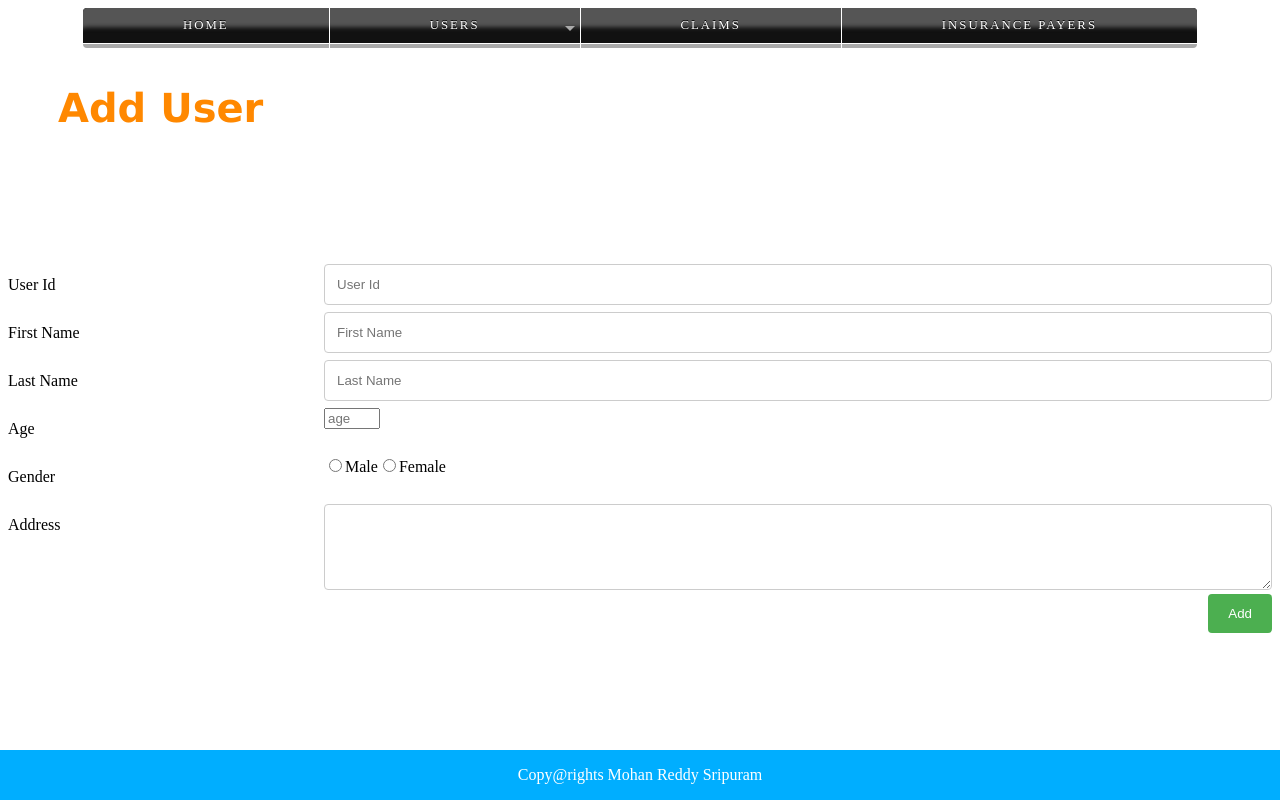
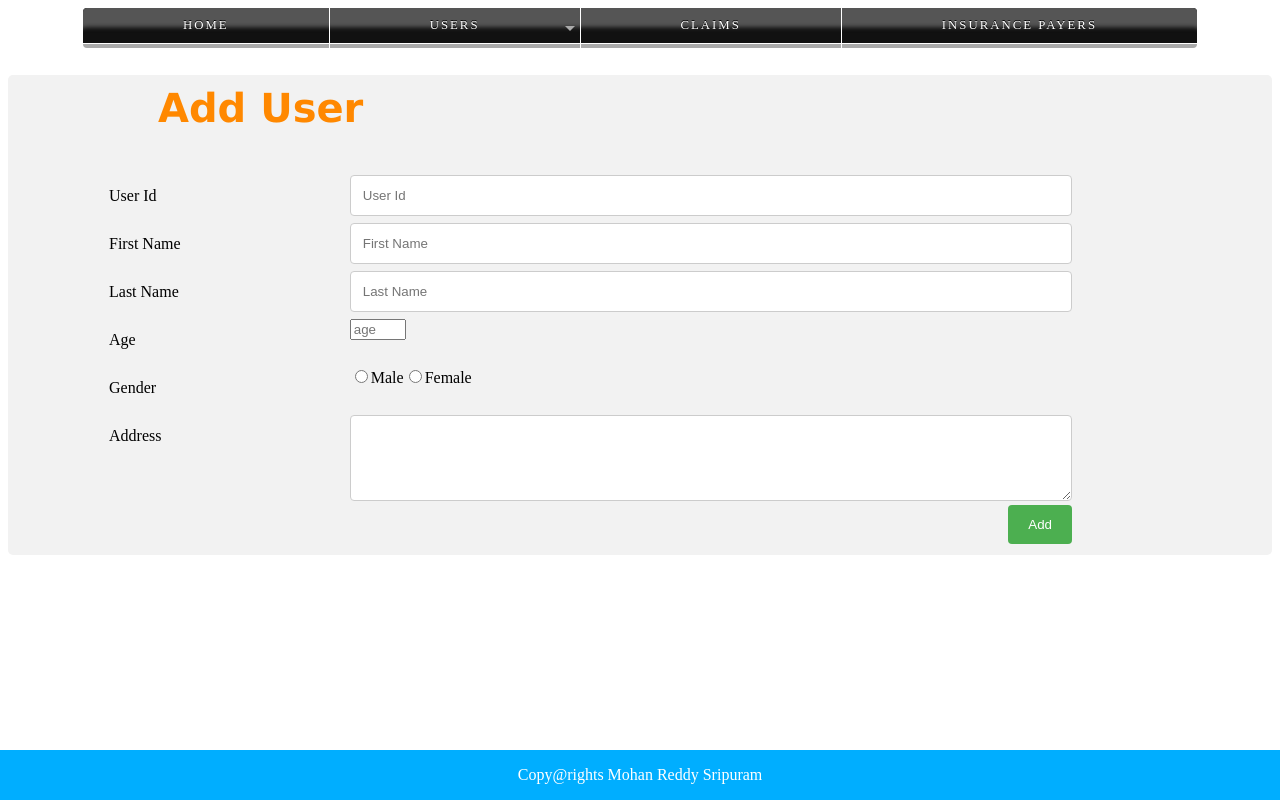
Before and after one commit to mohanreddycse580/completedTask, a React (Create React App) app: page /add in a window 1280 px wide. Built offline with nearby package versions, Linux system fonts and the light colour scheme.

Commit message:
updated Code
Updated Code

```diff
--- a/src/styles.css
+++ b/src/styles.css
@@ -3,7 +3,7 @@
   text-align: center;
 }
 .homescreen {
-  padding: 100px 100px 700px 300px;
+  padding: 100px 100px 500px 300px;
 
   text-align: center;
   background-image: url("suncorp.png");
--- a/src/user/AddUser.css
+++ b/src/user/AddUser.css
@@ -4,7 +4,7 @@ h1 {
   color: rgb(255, 136, 0);
   font-family: verdana;
   font-size: 250%;
-  padding: 10px 10px 100px 50px;
+  padding: 10px 10px 10px 50px;
 }
 * {
   box-sizing: border-box;
@@ -40,9 +40,12 @@ input[type="submit"]:hover {
 .container {
   border-radius: 5px;
   background-color: #f2f2f2;
-  padding: 100px;
+  padding: 0px 100px 10px 100px;
 }
 
+form {
+  padding: 1px 100px 1px 1px;
+}
 .col-25 {
   float: left;
   width: 25%;
--- a/src/user/AddUser.js
+++ b/src/user/AddUser.js
@@ -99,10 +99,9 @@ class AddUser extends Component {
       return <Redirect to={"/"} />;
     }
     return (
-      <div>
-        <div>
-          <h1>Add User</h1>
-        </div>
+      <div className="container">
+        <h1>Add User</h1>
+
         <form onSubmit={this.handleSubmit}>
           <div className="row">
             <div className="col-25">
--- a/src/user/EditUser.js
+++ b/src/user/EditUser.js
@@ -83,10 +83,9 @@ class EditUser extends Component {
       return <Redirect to={"/delete"} />;
     }
     return (
-      <div>
-        <div>
-          <h1>Update User</h1>
-        </div>
+      <div className="container">
+        <h1>Update User</h1>
+
         <form onSubmit={this.handleSubmit}>
           <div class="row">
             <div class="col-25">
```
